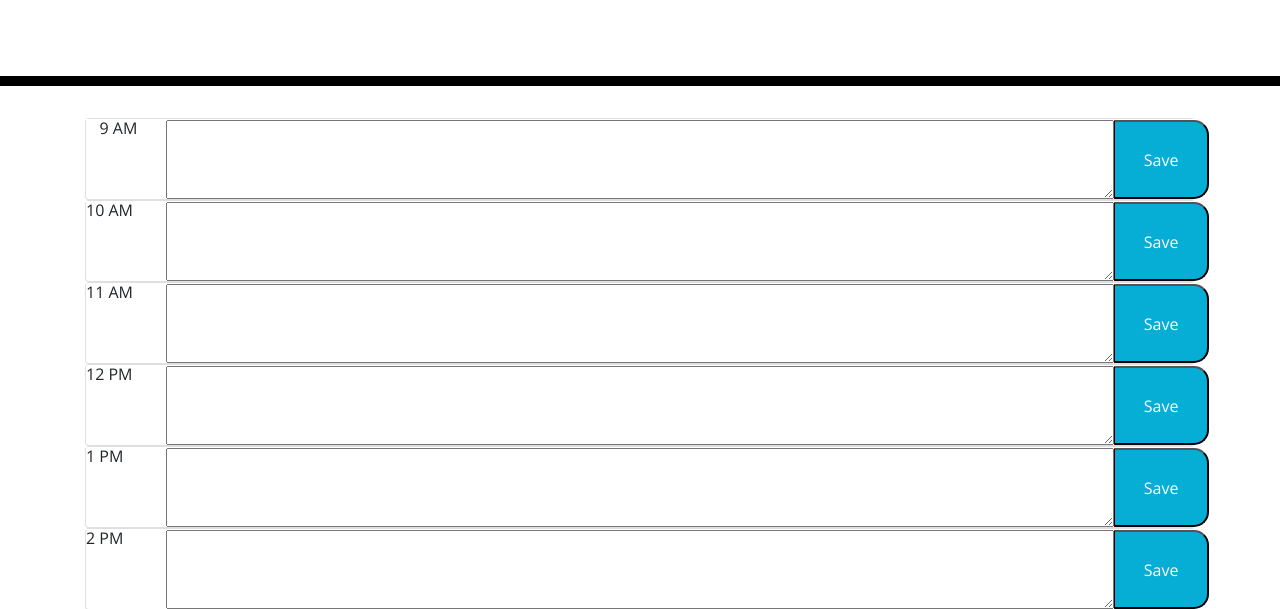
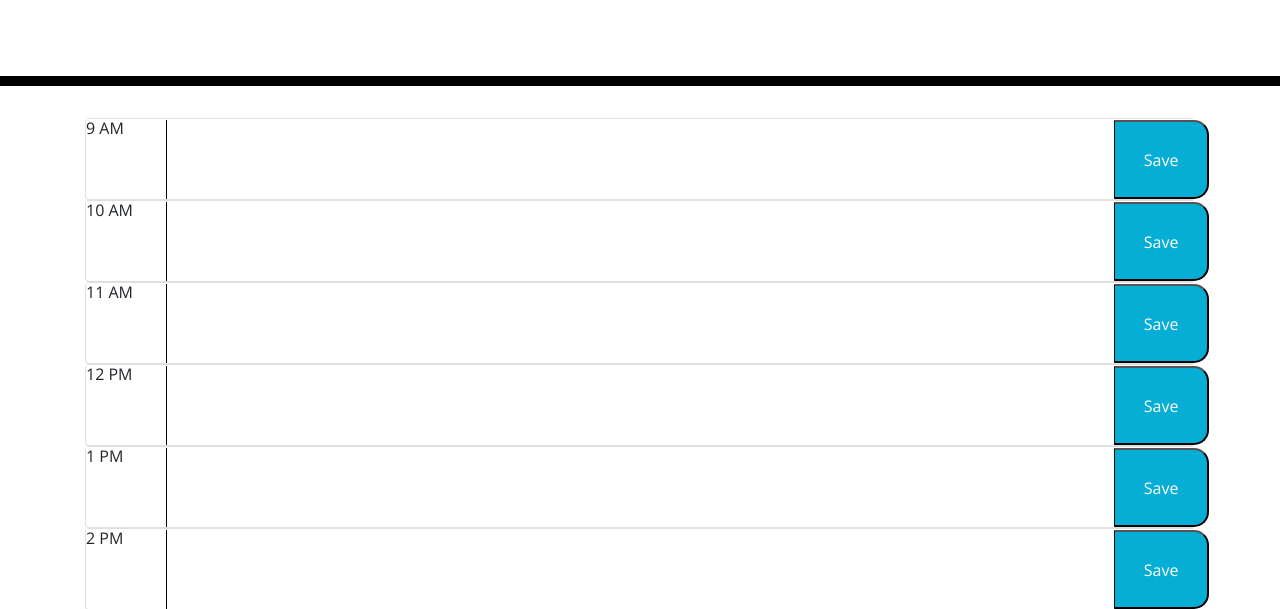
Before and after one commit to austinwoo123/Day-Planner, a plain HTML site: page Develop/index.html in a window 1280 px wide. Shown: the part 182-791 px from the top of the page. Drawn offline with nearby package versions, Linux system fonts and the light colour scheme.

Commit message:
edit styling to match html

```diff
--- a/Develop/index.html
+++ b/Develop/index.html
@@ -24,7 +24,7 @@
     <!-- Timeblocks go here -->
     <!--9am starts here-->
     <div class="card" mb-2>
-      <div class="row time-block" id="9">
+      <div class="row" id="9">
         <p id="time-block" class="text-body col-1">9 AM</p>
         <textarea class="col-10 description"></textarea>
         <button class="saveBtn col-1">Save</button>
--- a/Develop/style.css
+++ b/Develop/style.css
@@ -4,7 +4,7 @@ body {
   line-height: 1;
 }
 
-.textarea {
+textarea {
   background: transparent;
   border: none;
   resize: none;
```
